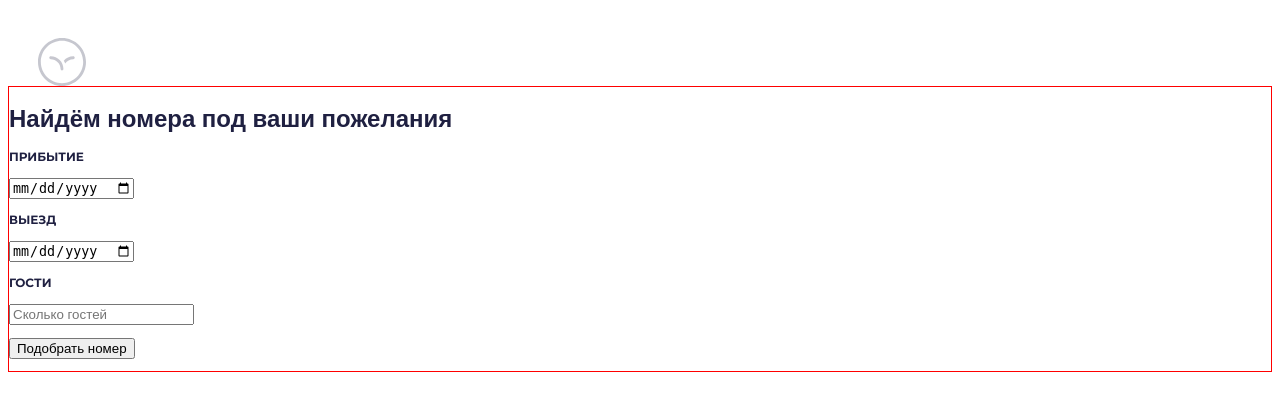
After one commit to SiberianJohnny/siberianjohnny.github.io, a Node project: template src/pages/ui_kit/cards.pug in a window 1280 px wide. The commit adds this page. Shown: the top 411 px of the page. Run offline with Node 20 templates, Linux system fonts and the light colour scheme; the template is opened without the code that fills it, so the values that code supplies are empty; some libraries are stand-ins or nearby versions.

Commit message:
Added pug block for room selection form

```diff
--- /dev/null
+++ b/blocks/room__selection-form/room__selection-form.pug
@@ -0,0 +1,13 @@
+form(name="room__selection").room__selection
+      h1 Найдём номера под ваши пожелания
+      h3
+        label(for="arrival-date") Прибытие
+      input(type="date" id="arrival-date")
+      h3
+        label(for="date-of-departure") Выезд
+      input(type="date" id="date-of-departure")
+      h3
+        label(for="guests") Гости
+      input(type="number" id="guests" placeholder="Сколько гостей")
+      h3
+        input(type="submit" value="Подобрать номер")
--- /dev/null
+++ b/blocks/room__selection-form/room__selection-form.scss
@@ -0,0 +1,3 @@
+.room__selection {
+  border: 1px solid red;
+}
--- a/layouts/main.pug
+++ b/layouts/main.pug
@@ -3,8 +3,8 @@ include ../utils/mixins
 doctype html
 html(lang="en")
  head
-   title= "Colors"
-   link(rel="stylesheet", href="main.css")
+   block title
+   link(rel="stylesheet", href="../../main.css")
  body
-  include ../modules/header/header
+  include ../modules/ui-kit__header/ui-kit__header
   block content
--- a/modules/header/header.pug
+++ /dev/null
@@ -1,2 +0,0 @@
-header.main__header
-  img(src="../images/logo.svg", alt="logo").colorless-logo
--- /dev/null
+++ b/modules/ui-kit__header/ui-kit__header.pug
@@ -0,0 +1,2 @@
+header.ui-kit__header
+  img(src="../../../src/images/colorless-logo.svg", alt="logo").colorless-logo
--- a/modules/header/header.scss
+++ b/modules/ui-kit__header/ui-kit__header.scss
@@ -1,4 +1,4 @@
-.main__header {
+.ui-kit__header {
   width: 100%;
   height: 78px;
   margin: 0;
--- a/scss/text-examples.scss
+++ b/scss/text-examples.scss
@@ -11,8 +11,7 @@
   &:last-child {
     margin-bottom: 0;
   }
-}
-.text-examples__block p, h1, h2, h3 {
+  p, h1, h2, h3 {
     width: 100%;
     margin: 0 0 0 30px;
     &:first-child {
@@ -22,3 +21,4 @@
       color: $darkshade25;
     }
   }
+}
--- a/src/main.scss
+++ b/src/main.scss
@@ -1,8 +1,9 @@
 @import "../scss/fonts.scss";
-@import "../modules/header/header.scss";
+@import "../modules/ui-kit__header/ui-kit__header.scss";
 @import "../scss/color-palette.scss";
 @import "../scss/color-block.scss";
 @import "../scss/colors.scss";
 @import "../scss/text-examples.scss";
 @import "../scss/mixins.scss";
 @import "../scss/font-styles.scss";
+@import "../blocks/room__selection-form/room__selection-form.scss";
--- /dev/null
+++ b/src/pages/ui_kit/cards.pug
@@ -0,0 +1,8 @@
+extends ../../../layouts/main
+
+block title
+    title= "Cards"
+
+block content
+  .cards__main
+    include ../../../blocks/room__selection-form/room__selection-form
--- a/src/index.pug
+++ b/src/pages/ui_kit/colors&type.pug
@@ -1,4 +1,7 @@
-extends ../layouts/main
+extends ../../../layouts/main
+
+block title
+    title= "Colors&type"
 
 block content
     section.colors
```
Also changed, not shown: webpack.config.js (+11 -5 lines), dist/main.css, src/images/colorless-logo.svg (renamed from images/logo.svg), 3 other files. Lines whose indentation alone changed are shown as unchanged.
